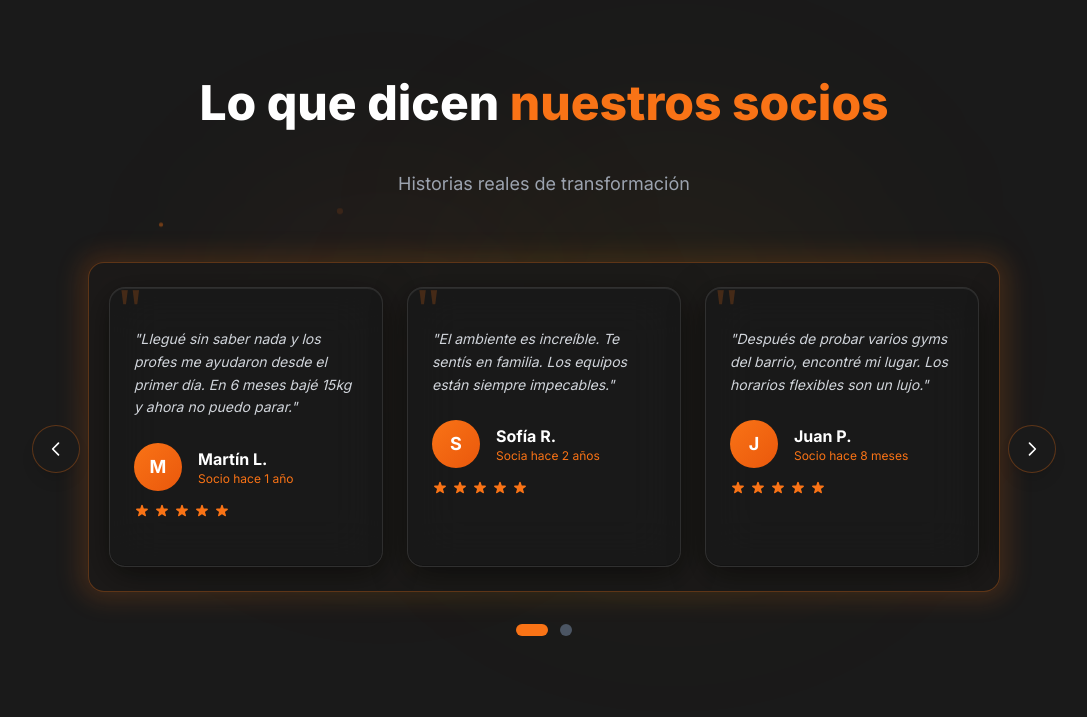
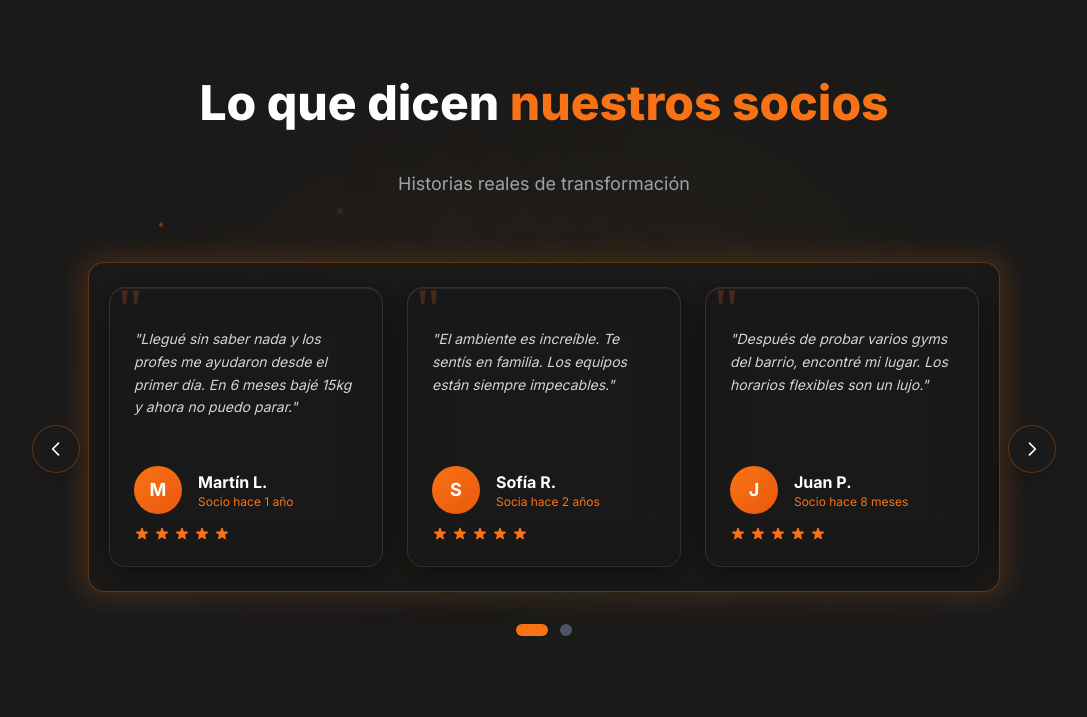
Before and after one commit to JuliV08/PatosGym, a Django app: page / in a window 1280 px wide. Shown: the part 2210-2927 px from the top of the page, without its empty margins (96-1183 px from the left). Run offline with Django 4.2, Linux system fonts and the light colour scheme; data that the repository does not hold is empty; some libraries are stand-ins or nearby versions.

Commit message:
Commit antes de eliminar elgym

```diff
--- a/templates/landing/home.html
+++ b/templates/landing/home.html
@@ -1,7 +1,7 @@
 {% extends "landing/base.html" %}
 {% load static %}
 
-{% block title %}PatosGYM - El gimnasio que siempre quisiste tener{% endblock %}
+{% block title %}PatosGYM{% endblock %}
 
 {% block content %}
 <!-- Mobile Menu Elements -->
--- a/templates/landing/partials/testimonials.html
+++ b/templates/landing/partials/testimonials.html
@@ -42,11 +42,12 @@
                                     <div
                                         class="absolute -top-2 left-2 text-pg-orange/20 text-6xl font-serif leading-none">
                                         "</div>
-                                    <div class="relative z-10 pt-4">
-                                        <p class="text-gray-300 leading-relaxed mb-6 italic text-sm">
+                                    <div class="relative z-10 pt-4 flex flex-col h-full">
+                                        <p class="text-gray-300 leading-relaxed mb-6 italic text-sm flex-grow">
                                             "Llegué sin saber nada y los profes me ayudaron desde el primer día. En 6
                                             meses bajé 15kg y ahora no puedo parar."
                                         </p>
+                                        <div class="mt-auto">
                                             <div class="flex items-center gap-4">
                                                 <div
                                                     class="w-12 h-12 rounded-full bg-gradient-orange flex items-center justify-center text-white font-bold text-lg">
@@ -67,6 +68,7 @@
                                     </div>
                                 </div>
                             </div>
+                        </div>
 
                         <!-- Card 2 -->
                         <div class="testimonial-card flex-shrink-0 w-full md:w-1/2 lg:w-1/3 px-3">
@@ -75,11 +77,12 @@
                                     <div
                                         class="absolute -top-2 left-2 text-pg-orange/20 text-6xl font-serif leading-none">
                                         "</div>
-                                    <div class="relative z-10 pt-4">
-                                        <p class="text-gray-300 leading-relaxed mb-6 italic text-sm">
+                                    <div class="relative z-10 pt-4 flex flex-col h-full">
+                                        <p class="text-gray-300 leading-relaxed mb-6 italic text-sm flex-grow">
                                             "El ambiente es increíble. Te sentís en familia. Los equipos están siempre
                                             impecables."
                                         </p>
+                                        <div class="mt-auto">
                                             <div class="flex items-center gap-4">
                                                 <div
                                                     class="w-12 h-12 rounded-full bg-gradient-orange flex items-center justify-center text-white font-bold text-lg">
@@ -100,6 +103,7 @@
                                     </div>
                                 </div>
                             </div>
+                        </div>
 
                         <!-- Card 3 -->
                         <div class="testimonial-card flex-shrink-0 w-full md:w-1/2 lg:w-1/3 px-3">
@@ -108,11 +112,12 @@
                                     <div
                                         class="absolute -top-2 left-2 text-pg-orange/20 text-6xl font-serif leading-none">
                                         "</div>
-                                    <div class="relative z-10 pt-4">
-                                        <p class="text-gray-300 leading-relaxed mb-6 italic text-sm">
+                                    <div class="relative z-10 pt-4 flex flex-col h-full">
+                                        <p class="text-gray-300 leading-relaxed mb-6 italic text-sm flex-grow">
                                             "Después de probar varios gyms del barrio, encontré mi lugar. Los horarios
                                             flexibles son un lujo."
                                         </p>
+                                        <div class="mt-auto">
                                             <div class="flex items-center gap-4">
                                                 <div
                                                     class="w-12 h-12 rounded-full bg-gradient-orange flex items-center justify-center text-white font-bold text-lg">
@@ -133,6 +138,7 @@
                                     </div>
                                 </div>
                             </div>
+                        </div>
 
                         <!-- Card 4 -->
                         <div class="testimonial-card flex-shrink-0 w-full md:w-1/2 lg:w-1/3 px-3">
@@ -141,11 +147,12 @@
                                     <div
                                         class="absolute -top-2 left-2 text-pg-orange/20 text-6xl font-serif leading-none">
                                         "</div>
-                                    <div class="relative z-10 pt-4">
-                                        <p class="text-gray-300 leading-relaxed mb-6 italic text-sm">
+                                    <div class="relative z-10 pt-4 flex flex-col h-full">
+                                        <p class="text-gray-300 leading-relaxed mb-6 italic text-sm flex-grow">
                                             "Lo mejor es la variedad de máquinas y que nunca están ocupadas todas,
                                             Siempre termino mi rutina sin renegar con el espacio"
                                         </p>
+                                        <div class="mt-auto">
                                             <div class="flex items-center gap-4">
                                                 <div
                                                     class="w-12 h-12 rounded-full bg-gradient-orange flex items-center justify-center text-white font-bold text-lg">
@@ -166,6 +173,7 @@
                                     </div>
                                 </div>
                             </div>
+                        </div>
 
                         <!-- Card 5 -->
                         <div class="testimonial-card flex-shrink-0 w-full md:w-1/2 lg:w-1/3 px-3">
@@ -174,11 +182,12 @@
                                     <div
                                         class="absolute -top-2 left-2 text-pg-orange/20 text-6xl font-serif leading-none">
                                         "</div>
-                                    <div class="relative z-10 pt-4">
-                                        <p class="text-gray-300 leading-relaxed mb-6 italic text-sm">
+                                    <div class="relative z-10 pt-4 flex flex-col h-full">
+                                        <p class="text-gray-300 leading-relaxed mb-6 italic text-sm flex-grow">
                                             "Vine por recomendación de un amigo y no me arrepiento. Los profes son muy
                                             copados."
                                         </p>
+                                        <div class="mt-auto">
                                             <div class="flex items-center gap-4">
                                                 <div
                                                     class="w-12 h-12 rounded-full bg-gradient-orange flex items-center justify-center text-white font-bold text-lg">
@@ -199,6 +208,7 @@
                                     </div>
                                 </div>
                             </div>
+                        </div>
 
                         <!-- Card 6 -->
                         <div class="testimonial-card flex-shrink-0 w-full md:w-1/2 lg:w-1/3 px-3">
@@ -207,10 +217,11 @@
                                     <div
                                         class="absolute -top-2 left-2 text-pg-orange/20 text-6xl font-serif leading-none">
                                         "</div>
-                                    <div class="relative z-10 pt-4">
-                                        <p class="text-gray-300 leading-relaxed mb-6 italic text-sm">
+                                    <div class="relative z-10 pt-4 flex flex-col h-full">
+                                        <p class="text-gray-300 leading-relaxed mb-6 italic text-sm flex-grow">
                                             "Entreno hace 4 años y sigo igual de motivado, muy lindo ambiente"
                                         </p>
+                                        <div class="mt-auto">
                                             <div class="flex items-center gap-4">
                                                 <div
                                                     class="w-12 h-12 rounded-full bg-gradient-orange flex items-center justify-center text-white font-bold text-lg">
@@ -226,6 +237,7 @@
                                                     <path
                                                         d="M9.049 2.927c.3-.921 1.603-.921 1.902 0l1.07 3.292a1 1 0 00.95.69h3.462c.969 0 1.371 1.24.588 1.81l-2.8 2.034a1 1 0 00-.364 1.118l1.07 3.292c.3.921-.755 1.688-1.54 1.118l-2.8-2.034a1 1 0 00-1.175 0l-2.8 2.034c-.784.57-1.838-.197-1.539-1.118l1.07-3.292a1 1 0 00-.364-1.118L2.98 8.72c-.783-.57-.38-1.81.588-1.81h3.461a1 1 0 00.951-.69l1.07-3.292z" />
                                                 </svg>{% endfor %}
+                                            </div>
                                         </div>
                                     </div>
                                 </div>
```
Also changed, not shown: templates/landing/partials/hero.html (+224 -51 lines). Lines whose indentation alone changed are shown as unchanged.
